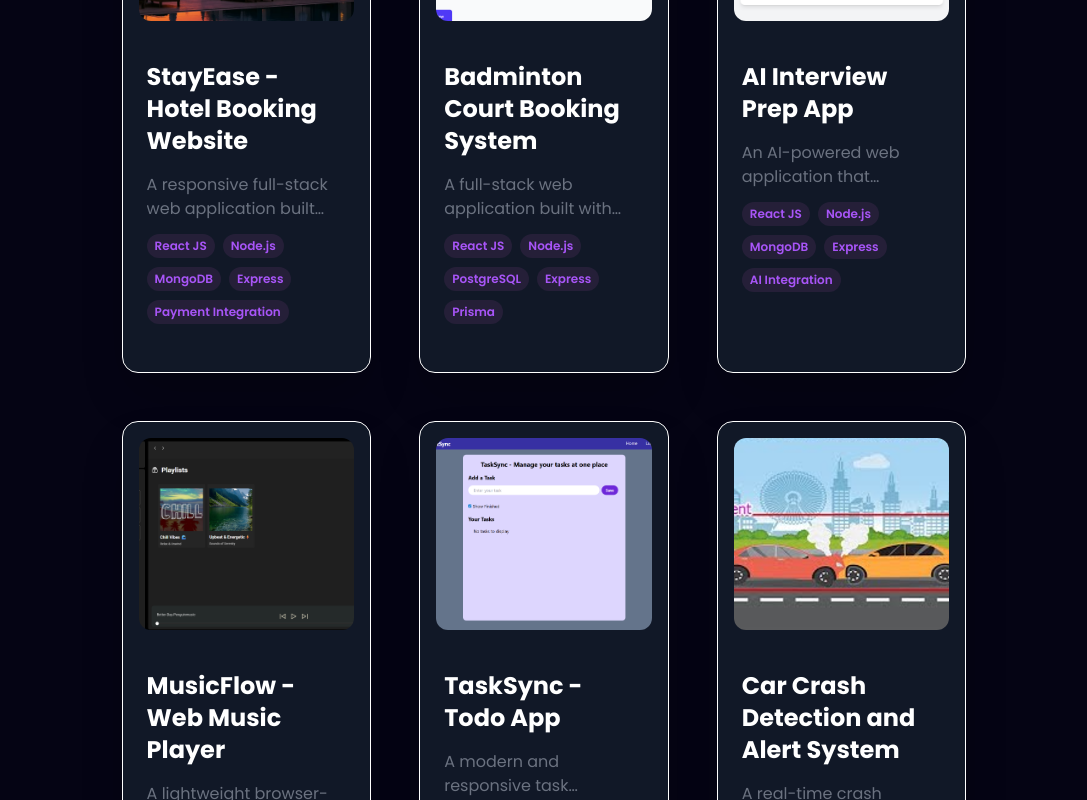
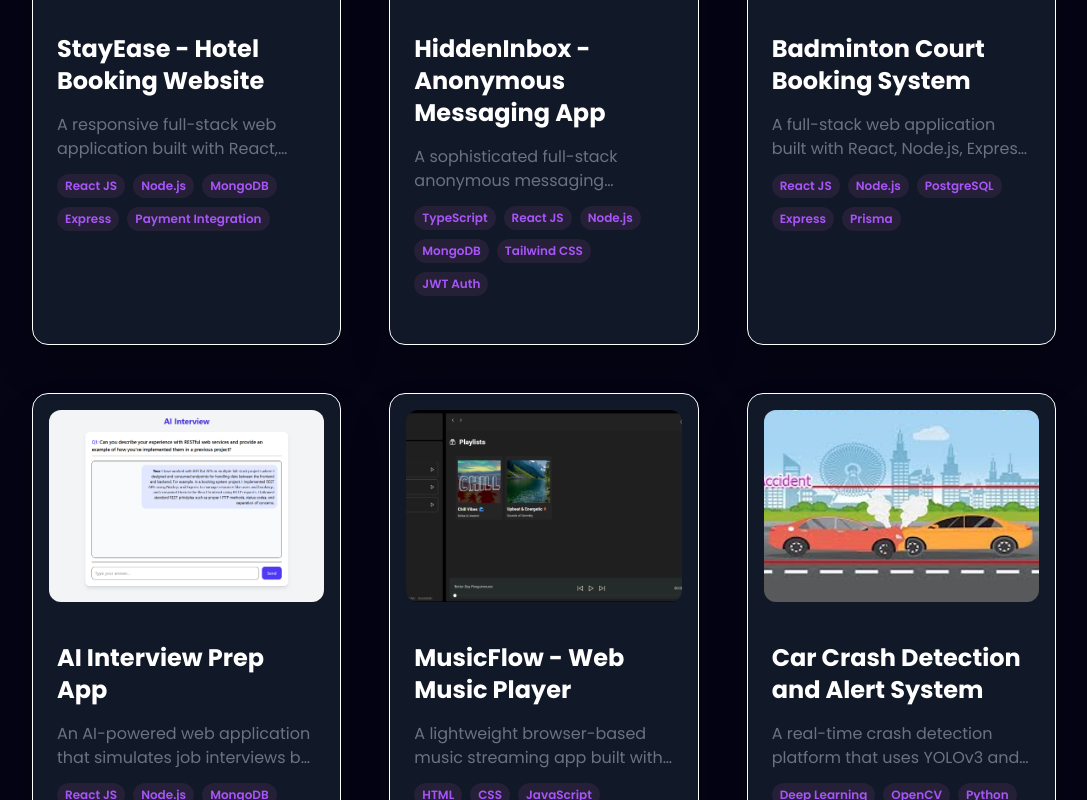
Before and after one commit to SahityaNaik/portfolio, a React (Vite) app: page / in a window 1280 px wide. Shown: the part 4080-4880 px from the top of the page, without its empty margins (96-1183 px from the left). Built offline with nearby package versions, Linux system fonts and the light colour scheme.

Commit message:
refactor: update projects and improve card styling

```diff
--- a/src/components/Work/Work.jsx
+++ b/src/components/Work/Work.jsx
@@ -13,7 +13,7 @@ const Work = () => {
      setSelectedProject(null);
   }
   return (
-    <section id='work' className='py-24 pb-24 px-[12vw] md:px-[7vw] lg:px-[17vw] font-sans relative'>
+    <section id='work' className='py-24 pb-24 px-[6vw] md:px-[8vw] lg:px-[10vw] font-sans relative'>
       {/* Section Title */}
       <div className='text-center mb-16'>
         <h2 className='text-4xl font-bold text-white'>
--- a/src/constants.js
+++ b/src/constants.js
@@ -36,11 +36,11 @@ import donboscosLogo from "./assets/education_logo/donboscos_logo.png";
 
 // Project Section Logo's
 import stayeaseLogo from "./assets/work_logo/stayease.png";
-import tasksyncLogo from "./assets/work_logo/tasksync.png";
 import musicflowLogo from "./assets/work_logo/musicflow.png";
 import badmintonLogo from "./assets/work_logo/badminton.png";
 import car_crashLogo from "./assets/work_logo/car_crash.png";
 import ai_interviewLogo from "./assets/work_logo/ai_interview.png";
+import hidden_inboxLogo from "./assets/work_logo/hidden_inbox.png"
 
 
 export const SkillsInfo = [
@@ -171,6 +171,16 @@ export const projects = [
   },
   {
     id: 1,
+    title: "HiddenInbox - Anonymous Messaging App",
+    description:
+      "A sophisticated full-stack anonymous messaging platform built with TypeScript and the MERN stack. It features a secure dashboard where users can manage anonymous messages, set up public profiles, and share links effortlessly. The app highlights modern UI trends like glassmorphism and ensures type safety across the entire application.",
+    image: hidden_inboxLogo,
+    tags: ["TypeScript", "React JS", "Node.js", "MongoDB", "Tailwind CSS", "JWT Auth"],
+    github: "https://github.com/SahityaNaik/hiddeninbox",
+    webapp: "https://hiddeninbox.vercel.app/",
+  },
+  {
+    id: 2,
     title: "Badminton Court Booking System",
     description:
       "A full-stack web application built with React, Node.js, Express, PostgreSQL, and Prisma, designed to manage badminton court bookings along with equipment and coach reservations. The system supports dynamic pricing based on configurable rules such as peak hours, weekends, and resource type, with an admin dashboard to manage courts, inventory, and availability. It focuses on implementing real-world booking workflows, backend validation, and conflict prevention to simulate a practical reservation system.",
@@ -180,7 +190,7 @@ export const projects = [
     webapp: "https://badminton-court-booking-system-two.vercel.app/",
   },
   {
-    id: 2,
+    id: 3,
     title: "AI Interview Prep App",
     description:
       "An AI-powered web application that simulates job interviews by generating questions based on a user’s resume and job description. The platform allows users to upload documents, interact with an AI interviewer, and receive automated feedback and scoring for their responses. Built with a full-stack architecture, it focuses on API integration, authentication, file handling, and delivering an interactive interview practice experience.",
@@ -190,7 +200,7 @@ export const projects = [
     webapp: "https://ai-interview-prep-app-bay.vercel.app/",
   },
   {
-    id: 3,
+    id: 4,
     title: "MusicFlow - Web Music Player",
     description:
       "A lightweight browser-based music streaming app built with HTML, CSS, and JavaScript. Inspired by Spotify, it lets users browse albums, play songs from dynamic playlists, and enjoy smooth playback with real-time controls — all within a responsive UI.",
@@ -198,16 +208,6 @@ export const projects = [
     tags: ["HTML", "CSS", "JavaScript", "Audio API"],
     github: "https://github.com/SahityaNaik/Musicflow-Web-Player",
     webapp: "https://musicflow-web-player.vercel.app/",
-  },
-  {
-    id: 4,
-    title: "TaskSync - Todo App",
-    description:
-      "A modern and responsive task management app built with React, Vite, and Tailwind CSS. TaskSync enables users to efficiently manage their daily to-dos with core features like adding, editing, deleting, and tracking task completion. With localStorage persistence and a sleek interface, it ensures a smooth experience across both desktop and mobile.",
-    image: tasksyncLogo,
-    tags: ["React JS", "Vite", "Tailwind CSS", "React Icons"],
-    github: "https://github.com/SahityaNaik/TaskSync-TodoList",
-    webapp: "https://tasksync-todolist.vercel.app/",
   },
   {
     id: 5,
```
Also changed, not shown: src/assets/work_logo/hidden_inbox.png (added), src/assets/work_logo/tasksync.png (deleted).
